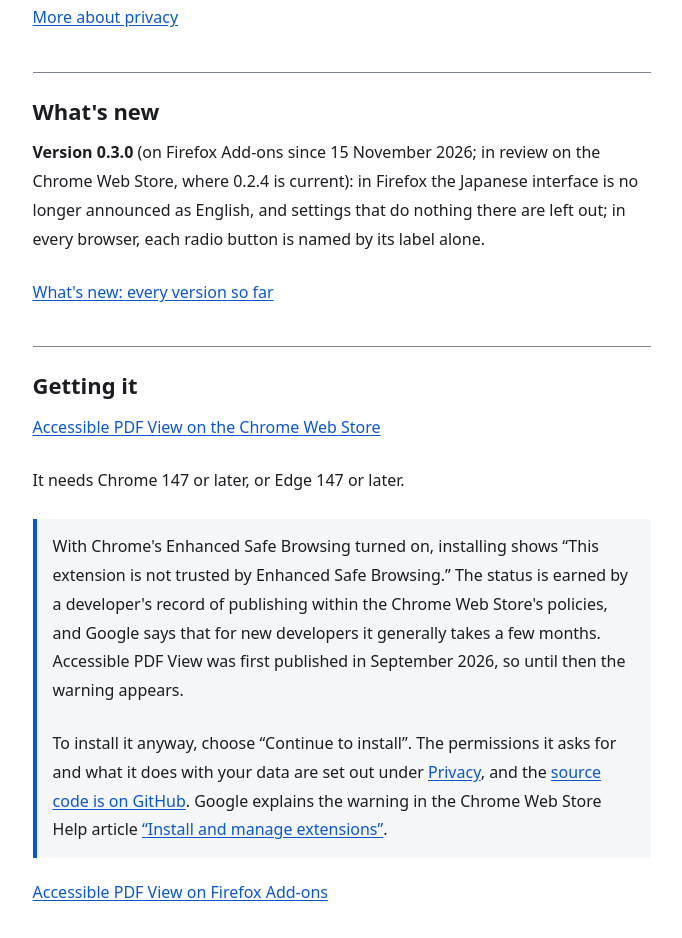
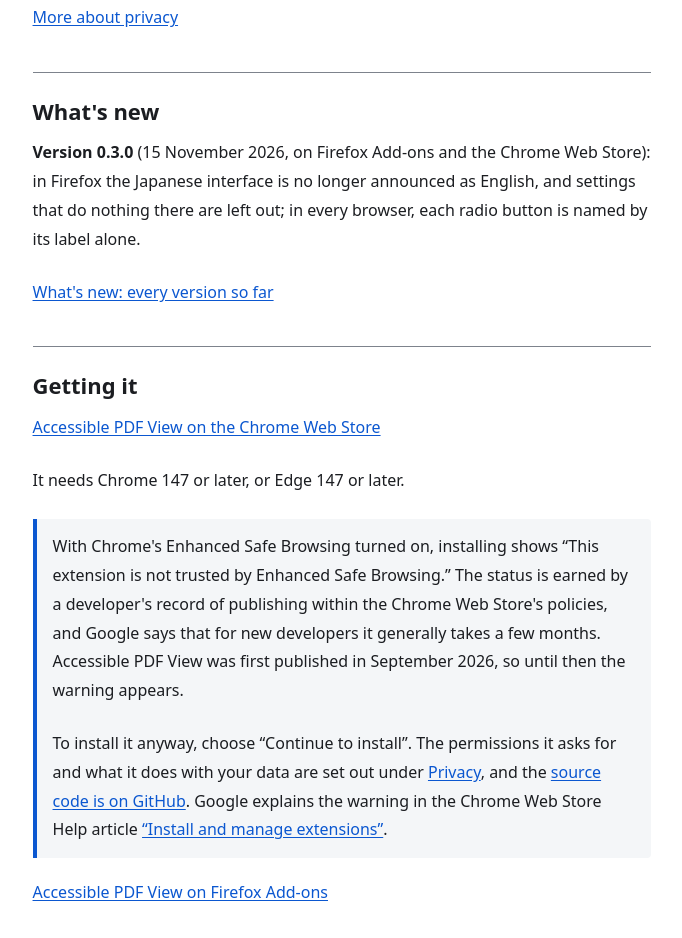
Before and after one commit to motchie/accessible-pdf-view-site, a website: page public/index.html in a window 1280 px wide. Shown: the part 3103-4041 px from the top of the page, without its empty margins (298-980 px from the left). Drawn offline with Linux system fonts and the light colour scheme.

Commit message:
0.3.0 is on the Chrome Web Store too
The Chrome Web Store published 0.3.0 on 15 November 2026, the same day
as Firefox Add-ons. The news pages and the top page drop "in review"
and say it is on both stores. Both languages.

Co-Authored-By: Claude Opus 5.5 <noreply@anthropic.com>

```diff
--- a/public/index.html
+++ b/public/index.html
@@ -230,8 +230,8 @@
 
       <h2 id="news">What's new</h2>
       <p>
-        <strong>Version 0.3.0</strong> (on Firefox Add-ons since <time datetime="2026-11-15">15 November 2026</time>;
-        in review on the Chrome Web Store, where 0.2.4 is current): in Firefox the Japanese
+        <strong>Version 0.3.0</strong> (<time datetime="2026-11-15">15 November 2026</time>, on
+        Firefox Add-ons and the Chrome Web Store): in Firefox the Japanese
         interface is no longer announced as English, and settings that do nothing there are left
         out; in every browser, each radio button is named by its label alone.
       </p>
```
Also changed, not shown: public/ja/index.html (+1 -1 lines), public/ja/news/index.html (+1 -1 lines), public/news/index.html (+1 -1 lines).
